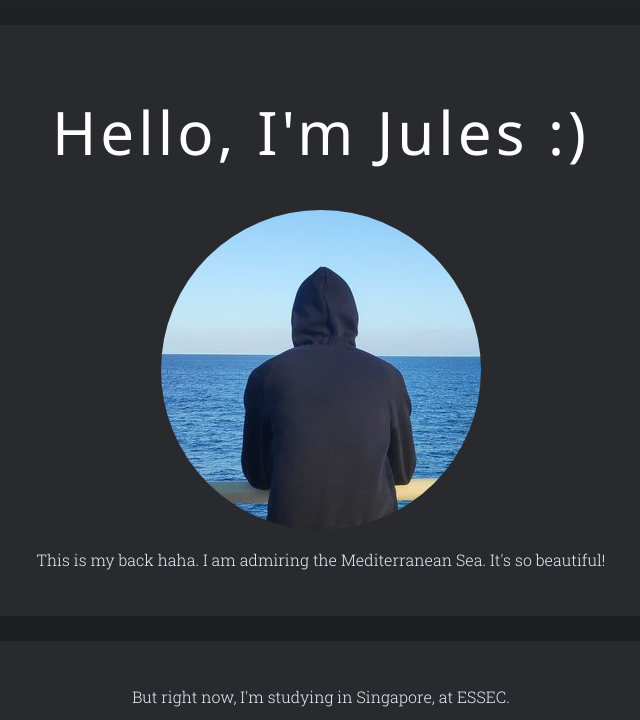
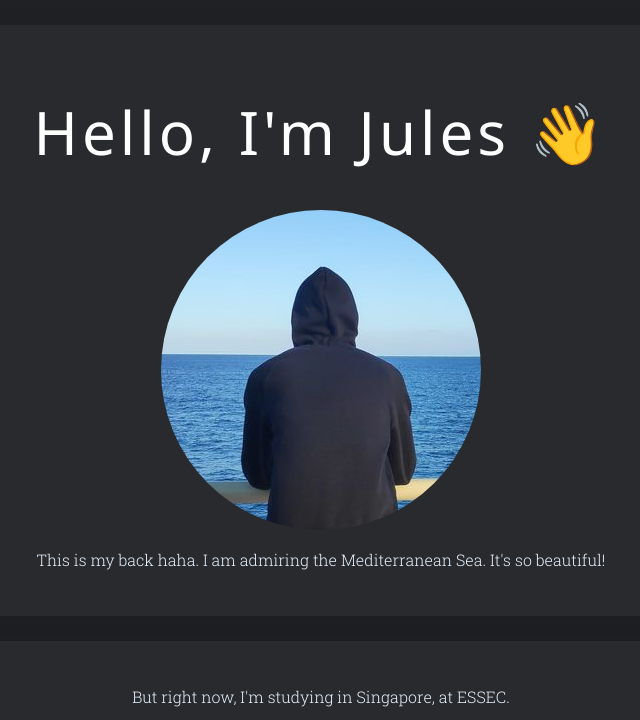
Before and after one commit to jules-manond/my-pr0file, a plain HTML site: page index.html in a window 1280 px wide. Shown: the top 720 px of the page, without its empty margins (319-959 px from the left). Drawn offline with Linux system fonts and the light colour scheme.

Commit message:
Update index.html

```diff
--- a/index.html
+++ b/index.html
@@ -16,7 +16,7 @@
 		<div class="container">
 
 			<div class="card-dark">
-				<h1>Hello, I'm Jules :)</h1>
+				<h1>Hello, I'm Jules 👋</h1>
 				<img src="images/profile.jpg" class="img-circle" alt="Jules Manond">
 				<p>This is my back haha. I am admiring the Mediterranean Sea. It's so beautiful!</p>
 			</div>
```
